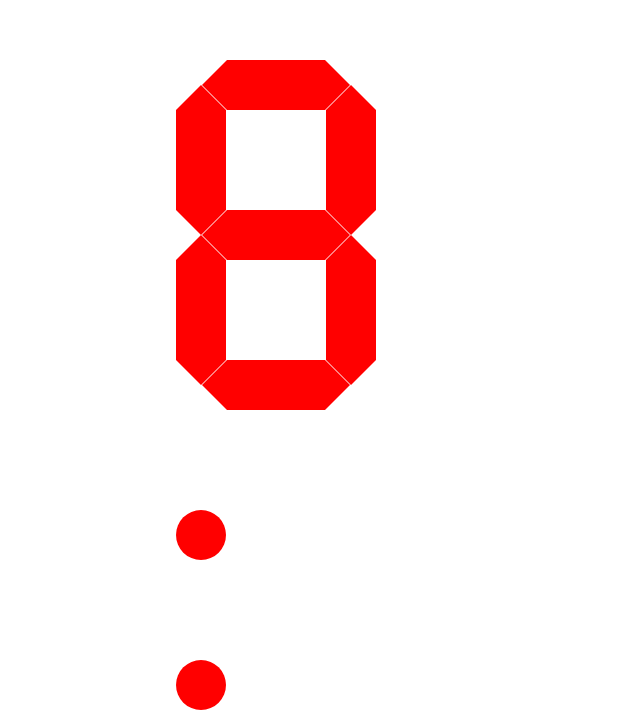
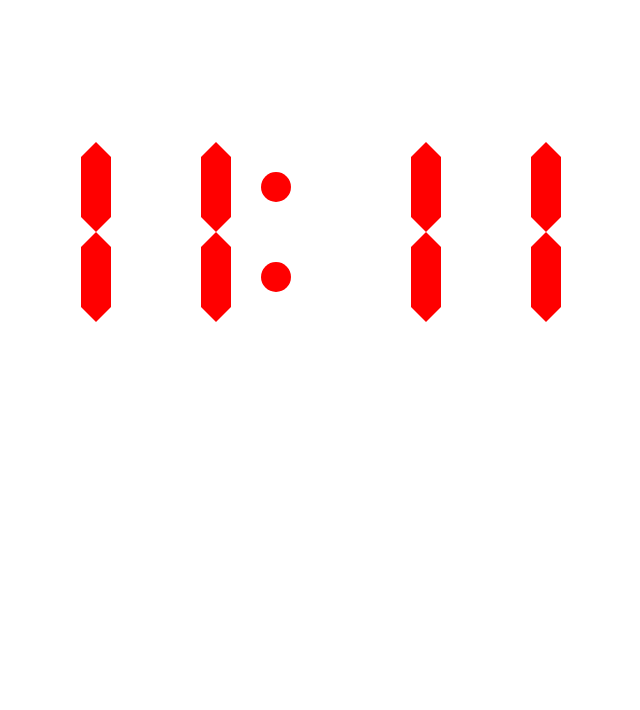
Before and after one commit to RikitoNoto/WindowClock, a Vue app: page / in a window 1280 px wide. Shown: the part 165-875 px from the top of the page, without its empty margins (364-1004 px from the left). After the commit the page ends 800 px from the top, so only its background shows below. Built offline with nearby package versions, Linux system fonts and the light colour scheme.

Commit message:
create display compornent

```diff
--- a/src/App.vue
+++ b/src/App.vue
@@ -1,12 +1,9 @@
 <script setup lang="ts">
-import SevenSegment from './components/SevenSegment.vue'
-import Dot from './components/Dot.vue'
-import Colon from './components/Colon.vue';
+import Display from './components/Display.vue';
 </script>
 
 <template>
-  <SevenSegment :number=8 :height=350 :width=200></SevenSegment>
-  <Colon></Colon>
+  <Display :scale=1.5></Display>
 </template>
 
 <style scoped>
--- a/src/components/Colon.vue
+++ b/src/components/Colon.vue
@@ -10,12 +10,13 @@ const props = defineProps({
 
 const offset: number = props.height * 75 / 350;
 const center: number = props.height / 2;
+const radius: number = props.height * 50 / 350
 </script>
 
 <template>
   <div class="colon">
-    <Dot class="colon__dot__top"></Dot>
-    <Dot class="colon__dot__bottom"></Dot>
+    <Dot class="colon__dot__top" :radius=radius></Dot>
+    <Dot class="colon__dot__bottom" :radius=radius></Dot>
   </div>
 </template>
 
@@ -23,15 +24,23 @@ const center: number = props.height / 2;
   .colon {
     --offset: v-bind(offset);
     --center: v-bind(center);
+    --height: v-bind(height);
+    --radius: v-bind(radius);
+
+
+
     position: relative;
+    height: calc(1px * var(--height));
+    width: calc(1px * var(--radius));
+    padding: 0% calc(1px * var(--radius));
     &__dot__top {
       position: absolute;
-      top: calc(1px * calc(var(--center) - var(--offset)));
+      top: calc(1px * calc(var(--center) - var(--offset) - calc(var(--radius) / 2)));
     }
 
     &__dot__bottom {
       position: absolute;
-      top: calc(1px * calc(var(--center) + var(--offset)));
+      top: calc(1px * calc(var(--center) + var(--offset) - calc(var(--radius) / 2)));
     }
   }
 </style>
--- /dev/null
+++ b/src/components/Display.vue
@@ -0,0 +1,34 @@
+<script setup lang="ts">
+import SevenSegment from './SevenSegment.vue';
+import Colon from './Colon.vue';
+
+
+const props = defineProps({
+  scale: {
+    type: Number,
+    default: 1,
+  },
+});
+
+const char_height: number = 140 * props.scale;
+const char_width: number = char_height * 4/7;
+
+</script>
+
+<template>
+  <div class="display">
+    <SevenSegment class="display__char" :number=1 :height=char_height :width=char_width></SevenSegment>
+    <SevenSegment class="display__char" :number=1 :height=char_height :width=char_width></SevenSegment>
+    <Colon class="display__char" :height=char_height></Colon>
+    <SevenSegment class="display__char" :number=1 :height=char_height :width=char_width></SevenSegment>
+    <SevenSegment class="display__char" :number=1 :height=char_height :width=char_width></SevenSegment>
+  </div>
+</template>
+
+<style scoped lang="scss">
+.display {
+  &__char {
+    display: inline-block;
+  }
+}
+</style>
```
